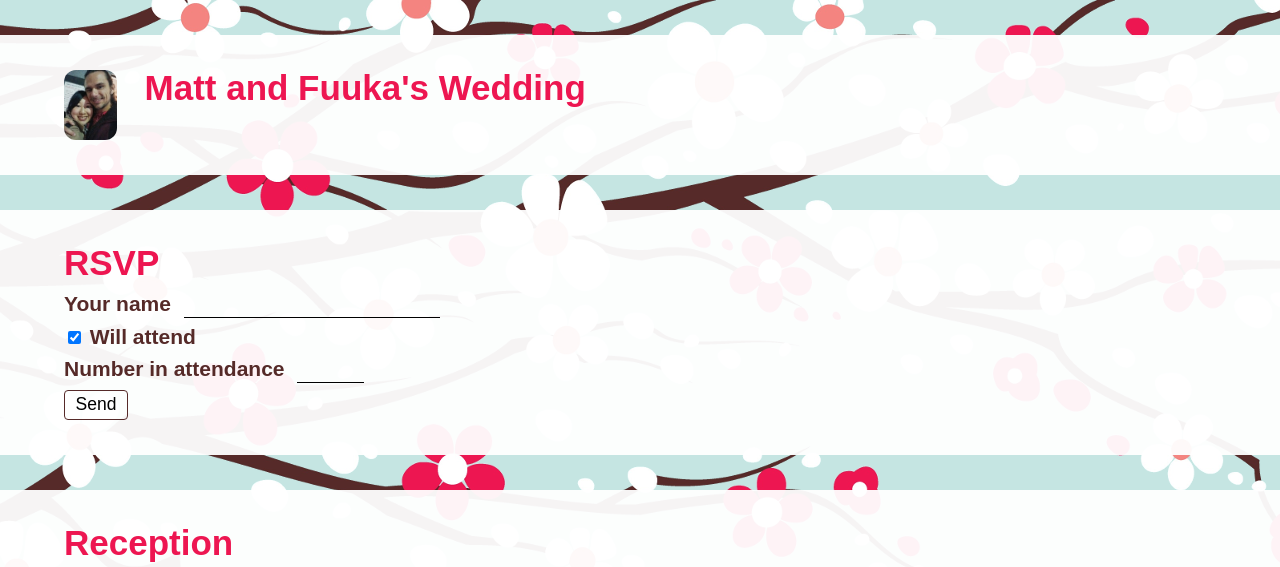
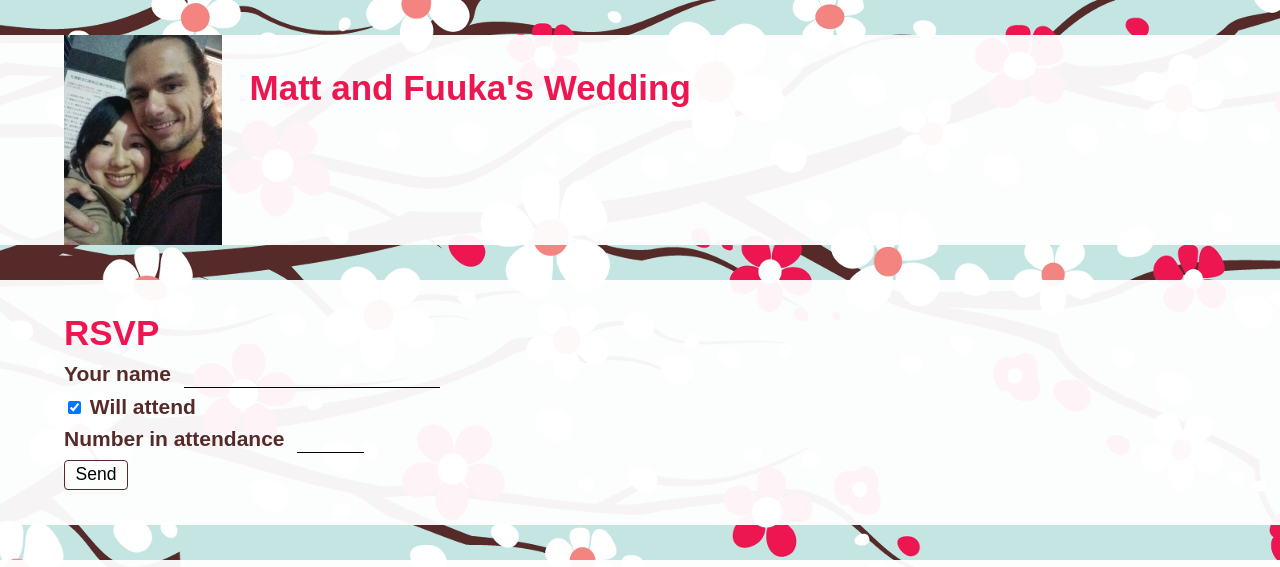
Before and after one commit to davismj/wedding-site, a plain HTML site: page index.html in a window 1280 px wide. Shown: the top 567 px of the page. Drawn offline with Linux system fonts and the light colour scheme.

Commit message:
enlarge image

```diff
--- a/style.css
+++ b/style.css
@@ -12,9 +12,8 @@ body {
     color: #552A28;
 }
 img {
-	border-radius: 12px;
-	height: 10rem;
-	margin-right: 4rem;
+	height: 30rem;
+    margin: -5rem 4rem -5rem 0;
 }
 section, form {
 	font-size: 3rem;
```
